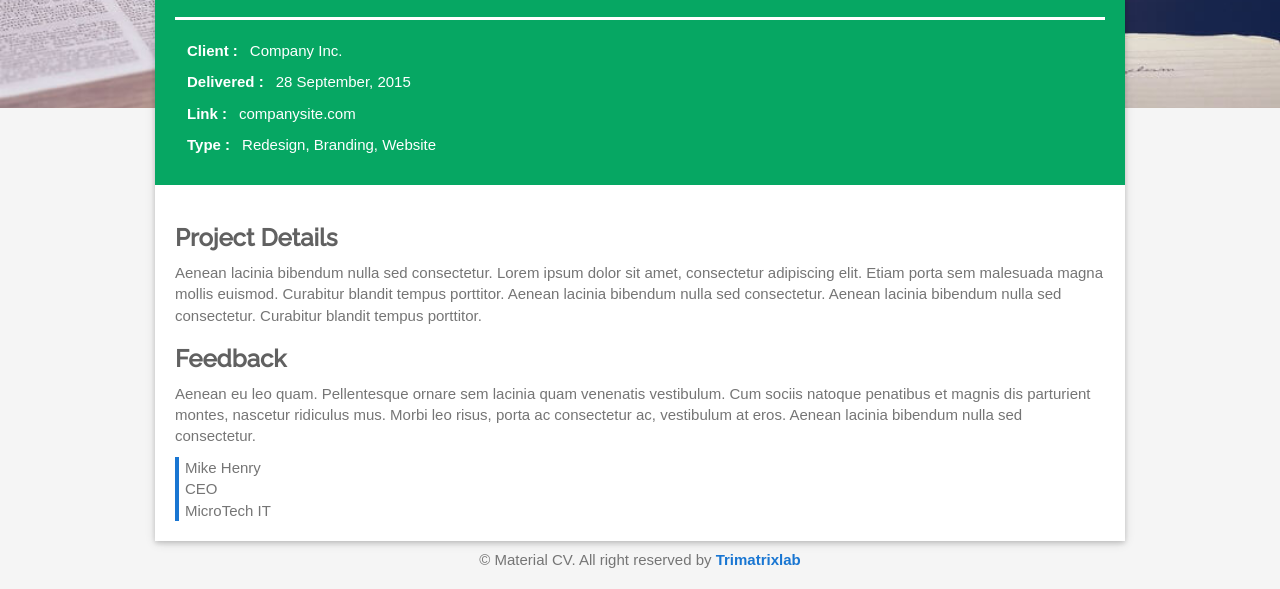
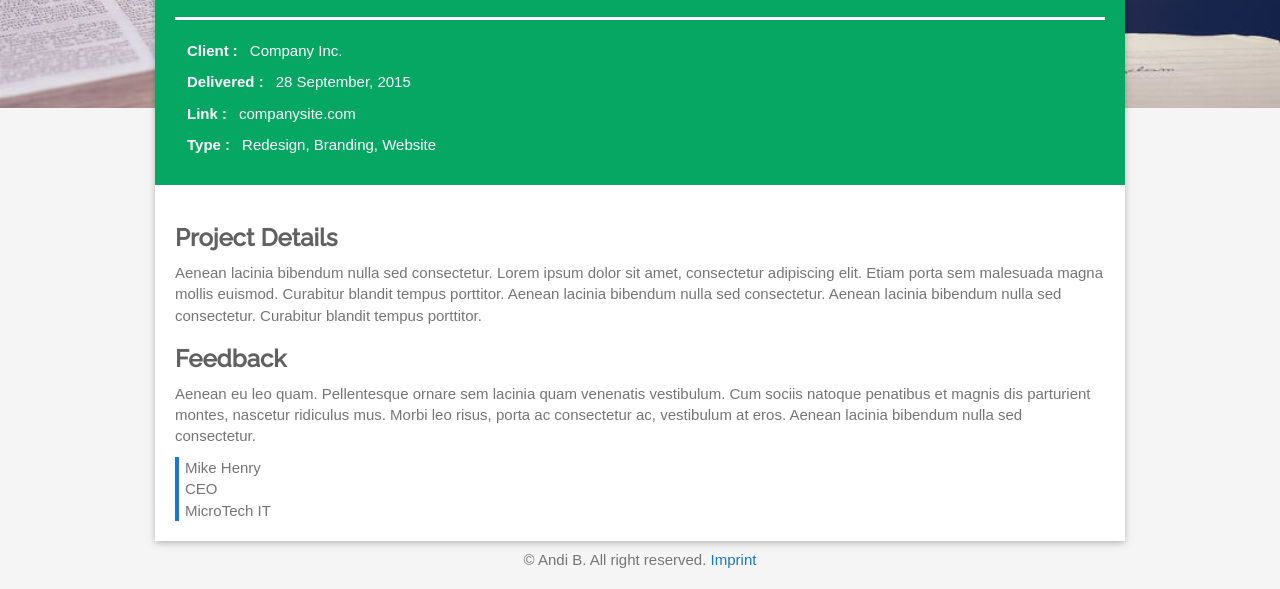
Before and after one commit to andibde/about, a plain HTML site: page suchr-portfolio.html in a window 1280 px wide. Shown: the part 262-851 px from the top of the page. Drawn offline with Linux system fonts and the light colour scheme; a web font is replaced by a local one.

Commit message:
Update suchr-portfolio.html

```diff
--- a/suchr-portfolio.html
+++ b/suchr-portfolio.html
@@ -180,14 +180,12 @@
 <!--==========================================
                  FOOTER
 ===========================================-->
-<footer class="single-footer">
+<footer>
     <div class="container">
         <!--FOOTER DETAILS-->
         <p class="text-center">
-            © Material CV. All right reserved by
-            <a href="http://trimatrixlab.com/" target="_blank">
-                <strong>Trimatrixlab</strong>
-            </a>
+            © Andi B. All right reserved. <a href="/about/imprint">Imprint</a>
+
         </p>
     </div>
 </footer>
```
